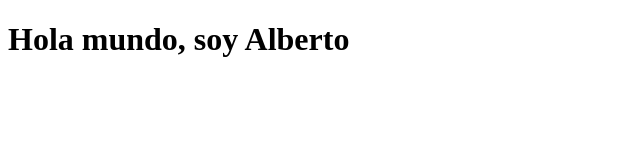
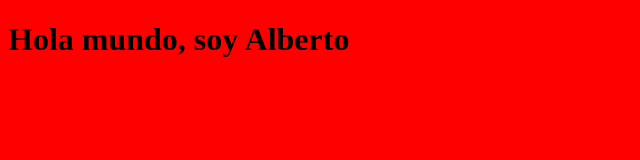
Before and after one commit to Betodelam/betodelam.github.io, a plain HTML site: page index.html in a window 1280 px wide. Shown: the whole page, without its empty margins (0-640 px from the left). Drawn offline with Linux system fonts and the light colour scheme.

Commit message:
Añado Css

```diff
--- /dev/null
+++ b/CSS/base.css
@@ -0,0 +1,3 @@
+body{
+	background: red;
+}
--- a/index.html
+++ b/index.html
@@ -8,6 +8,8 @@
 
 	<title>Bienvenido a tutti</title>
 
+	<link rel="stylesheet" href="CSS/base.css">
+
 </head>
 
 <body>
```
